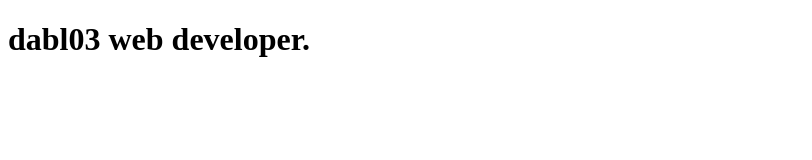
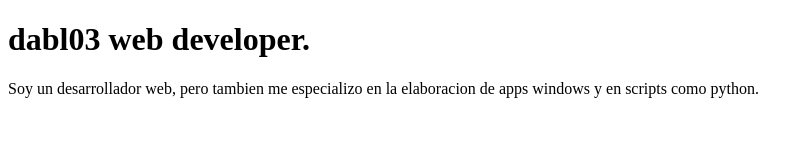
Before and after one commit to dabl03/dabl03..github.io, a plain HTML site: page index.html in a window 1280 px wide. Shown: the whole page, without its empty margins (0-812 px from the left). Drawn offline with Linux system fonts and the light colour scheme.

Commit message:
Update index.html

```diff
--- a/index.html
+++ b/index.html
@@ -11,5 +11,6 @@
 </head>
 <body>
     <h1>dabl03 web developer.</h1>
+    <p>Soy un desarrollador web, pero tambien me especializo en la elaboracion de apps windows y en scripts como python.</p>
 </body>
 </html>
```
